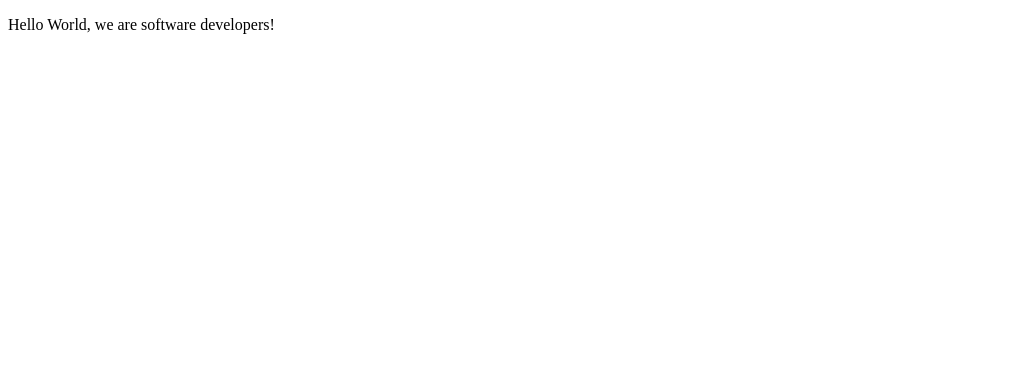
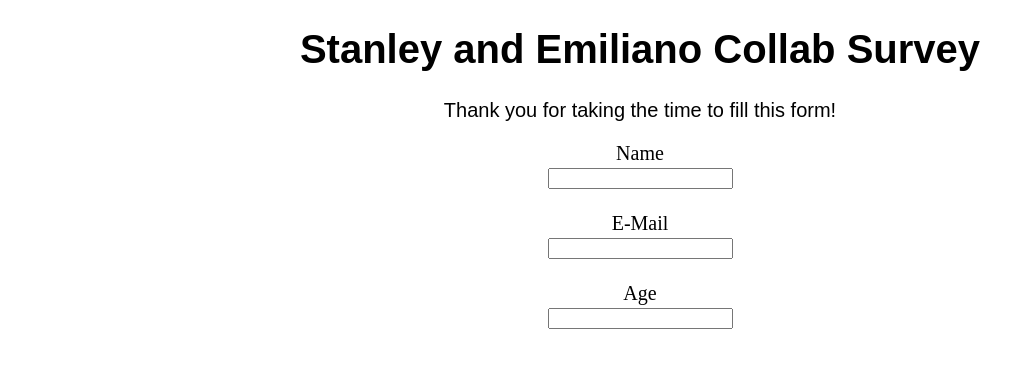
Before and after one commit to happiguru/stanley_emiliano_collab, a plain HTML site: page index.html in a window 1280 px wide. Shown: the whole page, without its empty margins (0-1034 px from the left). Drawn offline with Linux system fonts and the light colour scheme.

Commit message:
Doing the first part

```diff
--- /dev/null
+++ b/index.css
@@ -0,0 +1,14 @@
+h1{
+    font-size: 40px;
+    text-align: center;
+    font-family: Arial, Helvetica, sans-serif;
+}
+#description{
+    font-size: 20px;
+    text-align: center;
+    font-family:Arial, Helvetica, sans-serif;
+}
+#survey-form{
+    font-size: 20px;
+    text-align: center;
+}
--- a/index.html
+++ b/index.html
@@ -1,10 +1,28 @@
 <!DOCTYPE html>
 <html>
     <head>
+        <link rel="stylesheet" type="text/css" href="index.css">
         <title>Stanley and Emiliano Collaborative Project</title>
     </head>
     <body>
-        <p>Hello World, we are software developers!</p>
+        <script src="https://cdn.freecodecamp.org/testable-projects-fcc/v1/bundle.js"></script>
+        <h1 id='title'>Stanley and Emiliano Collab Survey</h1>
+        <p id='description'>Thank you for taking the time to fill this form!</p>
+        <form id="survey-form">
+            <label>Name</label>
+            <br>
+            <input id="name" required type="text">
+            <br>
+            <br>
+            <label>E-Mail</label>
+            <br>
+            <input id="email" type="email" required>
+            <br>
+            <br>
+            <label>Age</label>
+            <br>
+            <input id="number" type="number" required>
 
+        </form>
     </body>
 </html>
```
